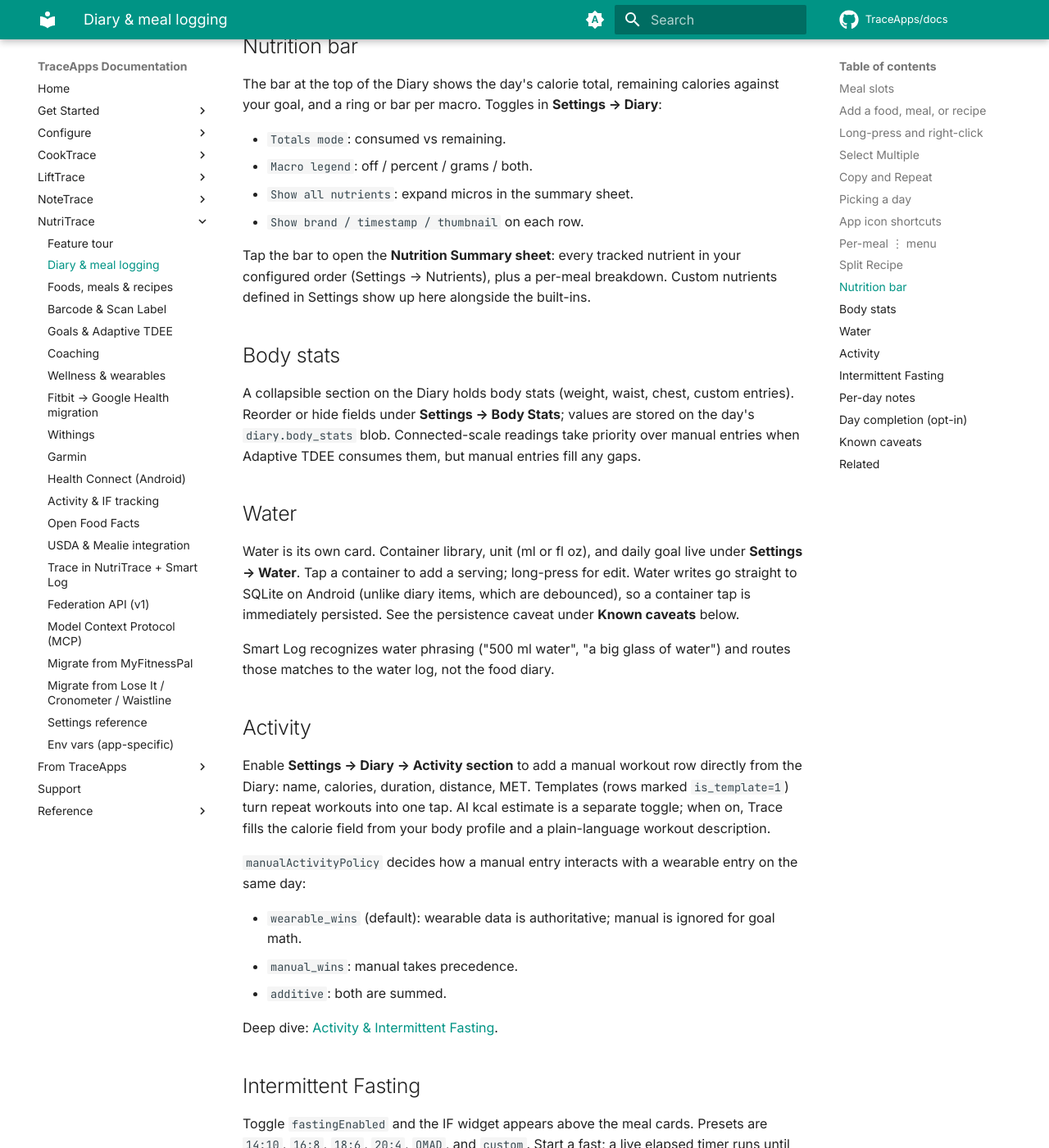
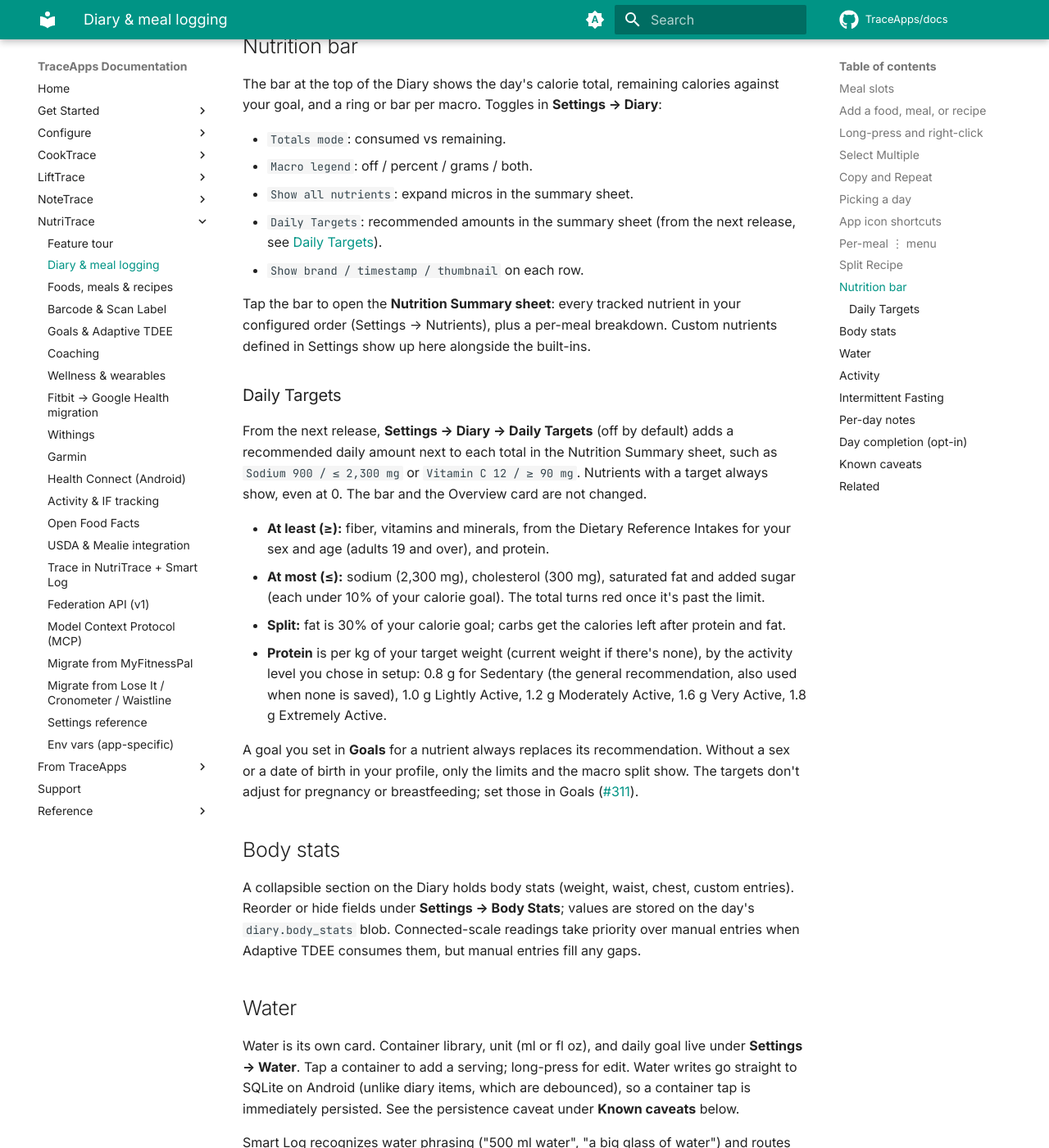
Before and after one commit to TraceApps/docs, an MkDocs documentation site: the page built from docs/nutritrace/diary.md, in a window 1280 px wide and 1400 px high, scrolled down 4311 px. Shown: the whole window at 82% size. Built offline with MkDocs 1.6.1 and Material for MkDocs 9.7.7, drawn with Linux system fonts in a browser that asks for light colours; comment, search, counter and statistics services are not loaded.

Commit message:
NutriTrace: Daily Targets on the Nutrition Summary (nutritrace#311)

```diff
--- a/docs/nutritrace/diary.md
+++ b/docs/nutritrace/diary.md
@@ -93,9 +93,21 @@ The bar at the top of the Diary shows the day's calorie total, remaining calorie
 - `Totals mode`: consumed vs remaining.
 - `Macro legend`: off / percent / grams / both.
 - `Show all nutrients`: expand micros in the summary sheet.
+- `Daily Targets`: recommended amounts in the summary sheet (from the next release, see [Daily Targets](#daily-targets)).
 - `Show brand / timestamp / thumbnail` on each row.
 
 Tap the bar to open the **Nutrition Summary sheet**: every tracked nutrient in your configured order (Settings → Nutrients), plus a per-meal breakdown. Custom nutrients defined in Settings show up here alongside the built-ins.
+
+### Daily Targets
+
+From the next release, **Settings → Diary → Daily Targets** (off by default) adds a recommended daily amount next to each total in the Nutrition Summary sheet, such as `Sodium 900 / ≤ 2,300 mg` or `Vitamin C 12 / ≥ 90 mg`. Nutrients with a target always show, even at 0. The bar and the Overview card are not changed.
+
+- **At least (≥):** fiber, vitamins and minerals, from the Dietary Reference Intakes for your sex and age (adults 19 and over), and protein.
+- **At most (≤):** sodium (2,300 mg), cholesterol (300 mg), saturated fat and added sugar (each under 10% of your calorie goal). The total turns red once it's past the limit.
+- **Split:** fat is 30% of your calorie goal; carbs get the calories left after protein and fat.
+- **Protein** is per kg of your target weight (current weight if there's none), by the activity level you chose in setup: 0.8 g for Sedentary (the general recommendation, also used when none is saved), 1.0 g Lightly Active, 1.2 g Moderately Active, 1.6 g Very Active, 1.8 g Extremely Active.
+
+A goal you set in **Goals** for a nutrient always replaces its recommendation. Without a sex or a date of birth in your profile, only the limits and the macro split show. The targets don't adjust for pregnancy or breastfeeding; set those in Goals ([#311](https://github.com/TraceApps/nutritrace/pull/311)).
 
 ## Body stats
 
```
